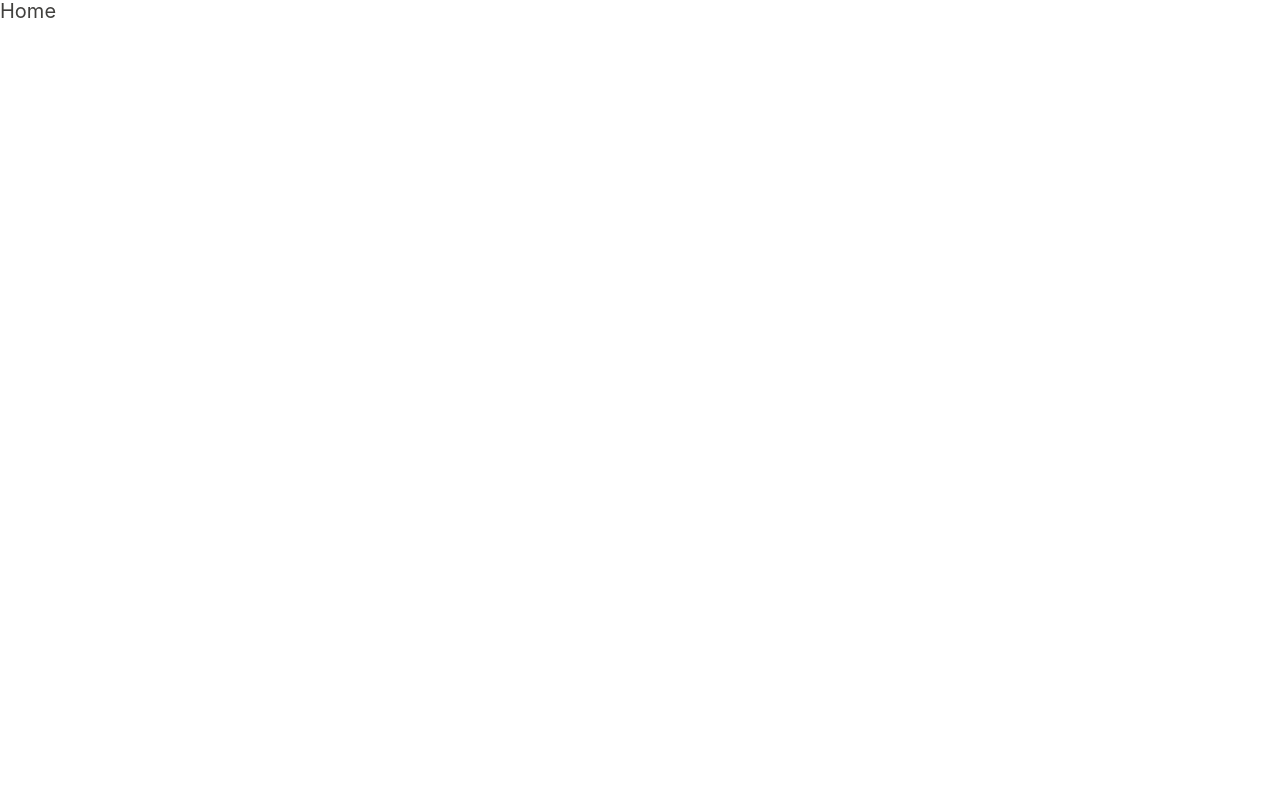
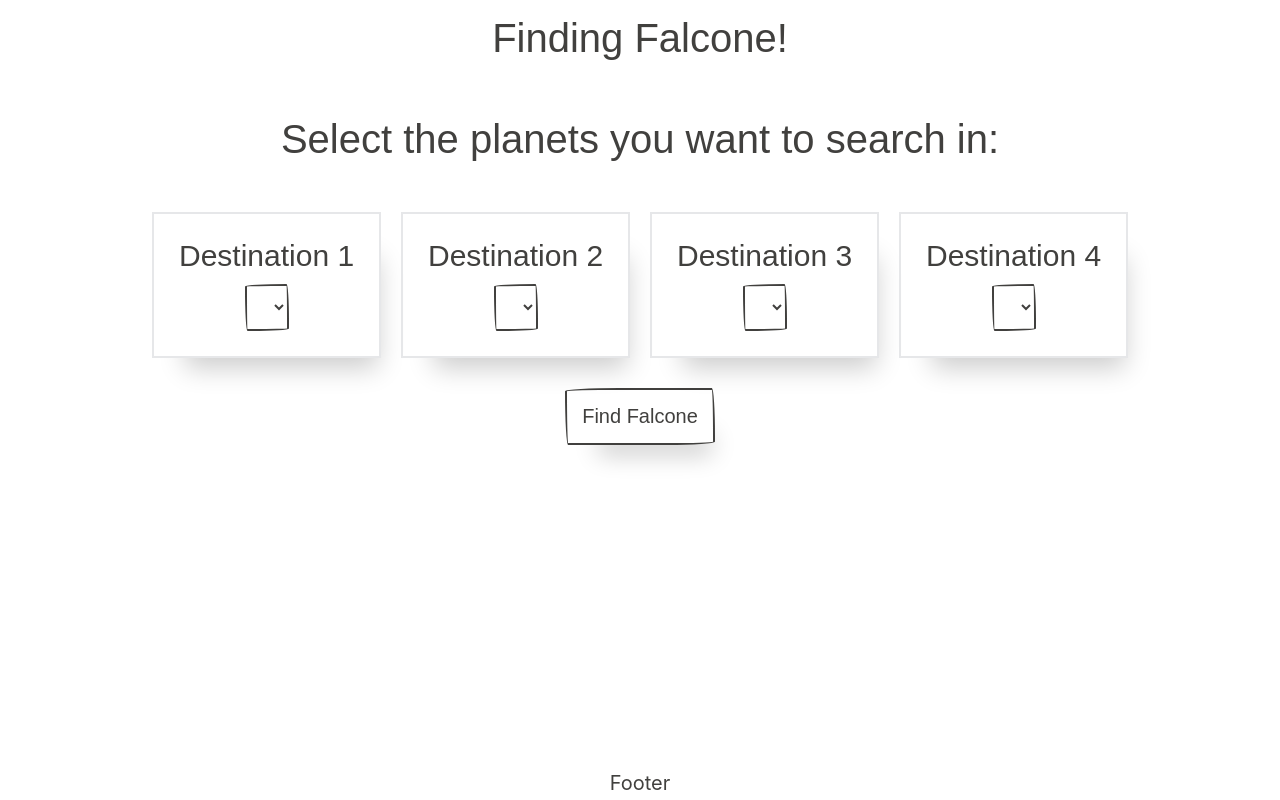
Before and after one commit to 318097/finding-falcone, a React (Create React App) app: page /home in a window 1280 px wide. Built offline with nearby package versions, Linux system fonts and the light colour scheme; a web font is replaced by a local one.

Commit message:
Add: Layout

```diff
--- a/package.json
+++ b/package.json
@@ -6,11 +6,13 @@
     "@testing-library/jest-dom": "^4.2.4",
     "@testing-library/react": "^9.3.2",
     "@testing-library/user-event": "^7.1.2",
+    "node-sass": "^4.13.0",
     "papercss": "^1.6.1",
     "react": "^16.12.0",
     "react-dom": "^16.12.0",
     "react-router-dom": "^5.1.2",
-    "react-scripts": "3.3.0"
+    "react-scripts": "3.3.0",
+    "styled-components": "^4.4.1"
   },
   "scripts": {
     "start": "react-scripts start",
--- a/src/App.js
+++ b/src/App.js
@@ -1,5 +1,8 @@
 import React from 'react';
 import { BrowserRouter, Switch, Route, Redirect } from 'react-router-dom';
+
+import Header from './components/layouts/Header';
+import Footer from './components/layouts/Footer';
 
 import Home from './components/Home';
 import Results from './components/Results';
@@ -8,6 +11,7 @@ import NotFound from './components/NotFound';
 const App = () => {
   return (
     <div className="app">
+      <Header />
       <BrowserRouter>
         <Switch>
           <Route path="/home" exact component={Home} />
@@ -16,6 +20,7 @@ const App = () => {
           <Route component={NotFound} />
         </Switch>
       </BrowserRouter>
+      <Footer />
     </div>
   );
 };
--- /dev/null
+++ b/src/components/Card.js
@@ -0,0 +1,44 @@
+import React, { useState } from 'react';
+
+const Card = ({ index, planets = [], vehicles = [] }) => {
+  const [showVehicles, setShowVehicles] = useState(false);
+
+  return (
+    <div className="card">
+      <div className="card-body">
+        <h4>Destination {index + 1}</h4>
+        <select>
+          {planets.map(({ name }) => <option key={name} value={name}>{name}</option>)}
+        </select>
+        {
+          showVehicles && (
+            <div>
+              {
+                vehicles.map((vehicle) => {
+                  const { name, total_no, max_distance, speed } = vehicle;
+                  return (
+                    <label
+                      key={name}
+                      for={`radio${index}`}
+                      className="paper-radio"
+                    >
+                      <input
+                        type="radio"
+                        name={`paperRadio${index}`}
+                        id={`radio${index}`}
+                        value={name}
+                      />
+                      <span>{name}({total_no})</span>
+                    </label>
+                  )
+                })
+              }
+            </div>
+          )
+        }
+      </div>
+    </div>
+  );
+};
+
+export default Card;
--- a/src/components/Home.js
+++ b/src/components/Home.js
@@ -1,10 +1,27 @@
 import React from 'react';
+import styled from 'styled-components';
+
+import Card from './Card';
+
+const CardWrapper = styled.div`
+  display: flex;
+  align-items: center;
+  justify-content: center;
+`
+
+const noOfCards = Array(4).fill(0);
 
 const Home = () => {
+  const handleClick = () => { };
+
   return (
-    <div>
-      Home
-    </div>
+    <section>
+      <h3>Select the planets you want to search in:</h3>
+      <CardWrapper>
+        {noOfCards.map((item, index) => <Card key={index} index={index} />)}
+      </CardWrapper>
+      <button className="submit-button" onClick={handleClick}>Find Falcone</button>
+    </section>
   );
 };
 
--- /dev/null
+++ b/src/components/layouts/Footer.js
@@ -0,0 +1,11 @@
+import React from 'react';
+
+const Footer = () => {
+  return (
+    <footer>
+      Footer
+    </footer>
+  );
+};
+
+export default Footer;
--- /dev/null
+++ b/src/components/layouts/Header.js
@@ -0,0 +1,11 @@
+import React from 'react';
+
+const Header = () => {
+  return (
+    <header>
+      <h3>Finding Falcone!</h3>
+    </header>
+  );
+};
+
+export default Header;
--- a/src/index.css
+++ /dev/null
@@ -1,13 +0,0 @@
-body {
-  margin: 0;
-  font-family: -apple-system, BlinkMacSystemFont, 'Segoe UI', 'Roboto', 'Oxygen',
-    'Ubuntu', 'Cantarell', 'Fira Sans', 'Droid Sans', 'Helvetica Neue',
-    sans-serif;
-  -webkit-font-smoothing: antialiased;
-  -moz-osx-font-smoothing: grayscale;
-}
-
-code {
-  font-family: source-code-pro, Menlo, Monaco, Consolas, 'Courier New',
-    monospace;
-}
--- a/src/index.js
+++ b/src/index.js
@@ -1,6 +1,6 @@
 import React from 'react';
 import ReactDOM from 'react-dom';
-import './index.css';
+import './index.scss';
 import 'papercss/dist/paper.min.css';
 import App from './App';
 import * as serviceWorker from './serviceWorker';
--- /dev/null
+++ b/src/index.scss
@@ -0,0 +1,42 @@
+body {
+  margin: 0;
+  font-family: -apple-system, BlinkMacSystemFont, 'Segoe UI', 'Roboto', 'Oxygen',
+    'Ubuntu', 'Cantarell', 'Fira Sans', 'Droid Sans', 'Helvetica Neue',
+    sans-serif;
+  -webkit-font-smoothing: antialiased;
+  -moz-osx-font-smoothing: grayscale;
+}
+
+code {
+  font-family: source-code-pro, Menlo, Monaco, Consolas, 'Courier New',
+    monospace;
+}
+
+.app{
+  height: 100vh;
+  width: 100vw;
+  display: flex;
+  flex-direction: column;
+  header h3{
+    text-align: center;
+    margin: 15px 0;
+  }
+  section{
+    flex: 1 1 auto;
+    text-align: center;
+    .submit-button{
+      margin-top: 20px;
+    }
+  }
+  footer{
+    text-align: center;
+    padding: 5px;
+  }
+}
+.card{
+  margin: 10px;
+  text-align: center;
+  select{
+    margin: 0 auto;
+  }
+}
```
Also changed, not shown: 1 other file (tests, documents, lock files or other folders).
